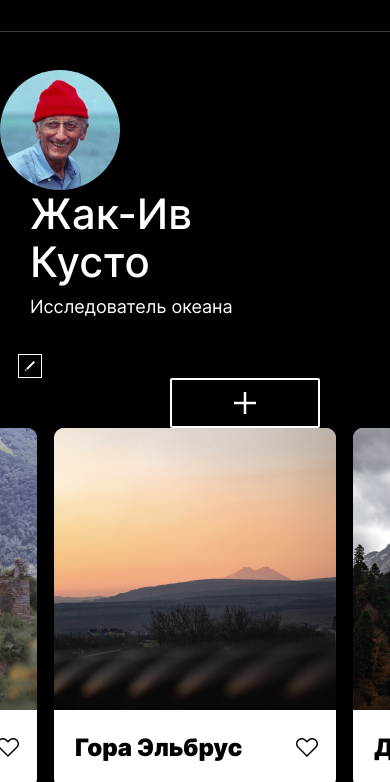
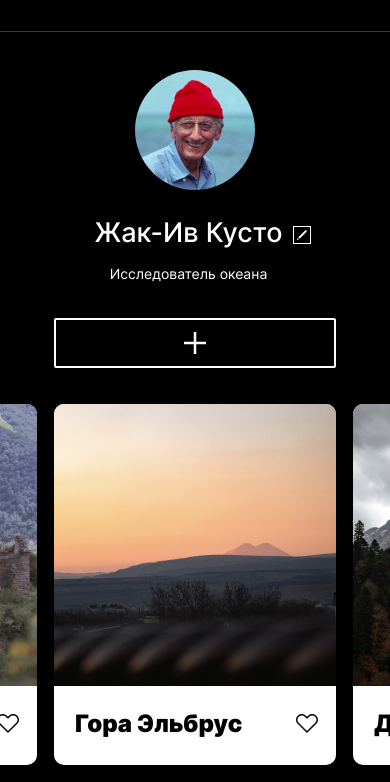
Before and after one commit to DenisSuvorovsky/mesto, a plain HTML site: page index.html in a window 390 px wide. Shown: the part 55-837 px from the top of the page. Drawn offline with Linux system fonts and the light colour scheme.

Commit message:
mobile profile

```diff
--- a/blocks/content/content.css
+++ b/blocks/content/content.css
@@ -4,3 +4,14 @@
   width: 100%;
   max-width: 1280px;
 }
+
+
+@media screen and (max-width: 767px) {
+  .content {
+    display: flex;
+    flex-direction: column;
+    width: calc(100% - 38px);
+    max-width: 320px;
+  }
+
+}
--- a/blocks/header/header.css
+++ b/blocks/header/header.css
@@ -1,6 +1,6 @@
 .header {
-  /*padding: 45px 200px 0;*/
-  width: calc(100% - 200px);
+  padding-top: 45px;
+  width: calc(100% - 400px);
   box-sizing: border-box;
 }
 
--- a/blocks/profile/__add-btn/profile__add-btn.css
+++ b/blocks/profile/__add-btn/profile__add-btn.css
@@ -8,7 +8,6 @@
     background-repeat: no-repeat;
     background-position: center;
     align-self: center;
-    margin-left: auto;
     cursor: pointer;
     transition: 0.3s ease-in;
 }
@@ -16,3 +15,11 @@
 .profile__add-btn:hover {
     opacity: 0.5;
 }
+
+@media screen and (max-width: 767px) {
+    .profile__add-btn {
+        width: 282px;
+        margin: 36px auto 36px;
+    }
+
+}
--- a/blocks/profile/__avatar/profile__avatar.css
+++ b/blocks/profile/__avatar/profile__avatar.css
@@ -2,4 +2,13 @@
     width: 120px;
     height: 120px;
     border-radius: 50%;
+    margin-right: 30px;
 }
+
+@media screen and (max-width: 767px) {
+    .profile__avatar {
+        align-self: center;
+        margin-right: 0;
+        margin-bottom: 26px;
+    }
+}
--- /dev/null
+++ b/blocks/profile/__card/profile__card.css
@@ -0,0 +1,11 @@
+.profile__card {
+    align-self: center;
+    display: flex;
+}
+
+@media screen and (max-width: 767px) {
+    .profile__card {
+        flex-direction: column;
+
+    }
+}
--- a/blocks/profile/__edit-btn/profile__edit-btn.css
+++ b/blocks/profile/__edit-btn/profile__edit-btn.css
@@ -7,8 +7,7 @@
     background-repeat: no-repeat;
     background-position: center;
     background-image: url(../../../images/edit-btn.png);
-    margin-left: 18px;
-    margin-top: 36px;
+    align-self: center;
     cursor: pointer;
     transition: 0.3s ease-in;
 }
@@ -16,3 +15,13 @@
 .profile__edit-btn:hover {
     opacity: 0.5;
 }
+
+@media  screen and (max-width: 767px) {
+    .profile__edit-btn {
+      width: 18px;
+      height: 18px;
+      align-self: auto;
+      margin-top: 10px;
+    }
+
+}
--- a/blocks/profile/__info/profile__info.css
+++ b/blocks/profile/__info/profile__info.css
@@ -1,4 +1,18 @@
 .profile__info {
-    padding-left: 30px;
+    display: grid;
+    column-gap: 18px;
+    grid-template-columns: 1fr 24px;
+    margin: 0 auto;
+    padding: 0;
     align-self: center;
 }
+
+@media  screen and (max-width: 767px) {
+    .profile__info {
+       grid-template-columns: 1fr 18px;
+       column-gap: 10px;
+       text-align: center;
+       margin-left: 15px;
+    }
+
+}
--- a/blocks/profile/__job/profile__job.css
+++ b/blocks/profile/__job/profile__job.css
@@ -1,7 +1,17 @@
 .profile__job {
+    max-width: 336px;
     font-weight: 400;
     font-size: 18px;
     line-height: 22px;
     margin: 0;
     padding: 0;
+    grid-row: 2;
 }
+
+@media  screen and (max-width: 767px) {
+    .profile__job {
+        font-size: 14px;
+        line-height: 17px;
+      ;
+    }
+}
--- a/blocks/profile/__name/profile__name.css
+++ b/blocks/profile/__name/profile__name.css
@@ -1,7 +1,17 @@
 .profile__name {
+    max-width: 294px;
     font-weight: 500;
     font-size: 42px;
     line-height: 1.14;
     padding-bottom: 10px;
     margin: 0;
 }
+
+@media screen and (max-width: 767px) {
+    .profile__name {
+     font-size: 27px;
+     line-height: 33px;
+     text-align: center;
+     padding-bottom: 16px;
+    }
+}
--- a/blocks/profile/profile.css
+++ b/blocks/profile/profile.css
@@ -1,8 +1,8 @@
 .profile {
     max-width: 1280px;
-    min-height: 120px;
     padding: 40px 200px 51px;
     display: flex;
+    justify-content: space-between;
 }
 
 @media screen and (max-width: 767px) {
--- a/index.html
+++ b/index.html
@@ -9,7 +9,6 @@
   </head>
   <body class="page">
     <div class="page__wrapper">
-
       <!--header-->
 
       <header class="header">
@@ -24,16 +23,18 @@
 
       <main class="content">
         <section class="profile">
+          <section class="profile__card">
             <img
               class="profile__avatar"
               src="./images/image.png"
               alt="Аватар вашего профиля"
             />
-          <section class="profile__info">
+            <div class="profile__info">
             <h1 class="profile__name">Жак-Ив Кусто</h1>
             <p class="profile__job">Исследователь океана</p>
+            <button class="profile__edit-btn"></button>
+          </div>
           </section>
-          <button class="profile__edit-btn"></button>
           <button class="profile__add-btn"></button>
         </section>
 
--- a/pages/index.css
+++ b/pages/index.css
@@ -11,6 +11,7 @@
 @import url(../blocks/profile/__avatar/profile__avatar.css);
 @import url(../blocks/profile/__edit-btn/profile__edit-btn.css);
 @import url(../blocks/profile/__info/profile__info.css);
+@import url(../blocks/profile/__card/profile__card.css);
 @import url(../blocks/profile/__add-btn/profile__add-btn.css);
 @import url(../blocks/elements/elements.css);
 @import url(../blocks/elements/__card/elements__card.css);
```
Lines whose indentation alone changed are shown as unchanged.
